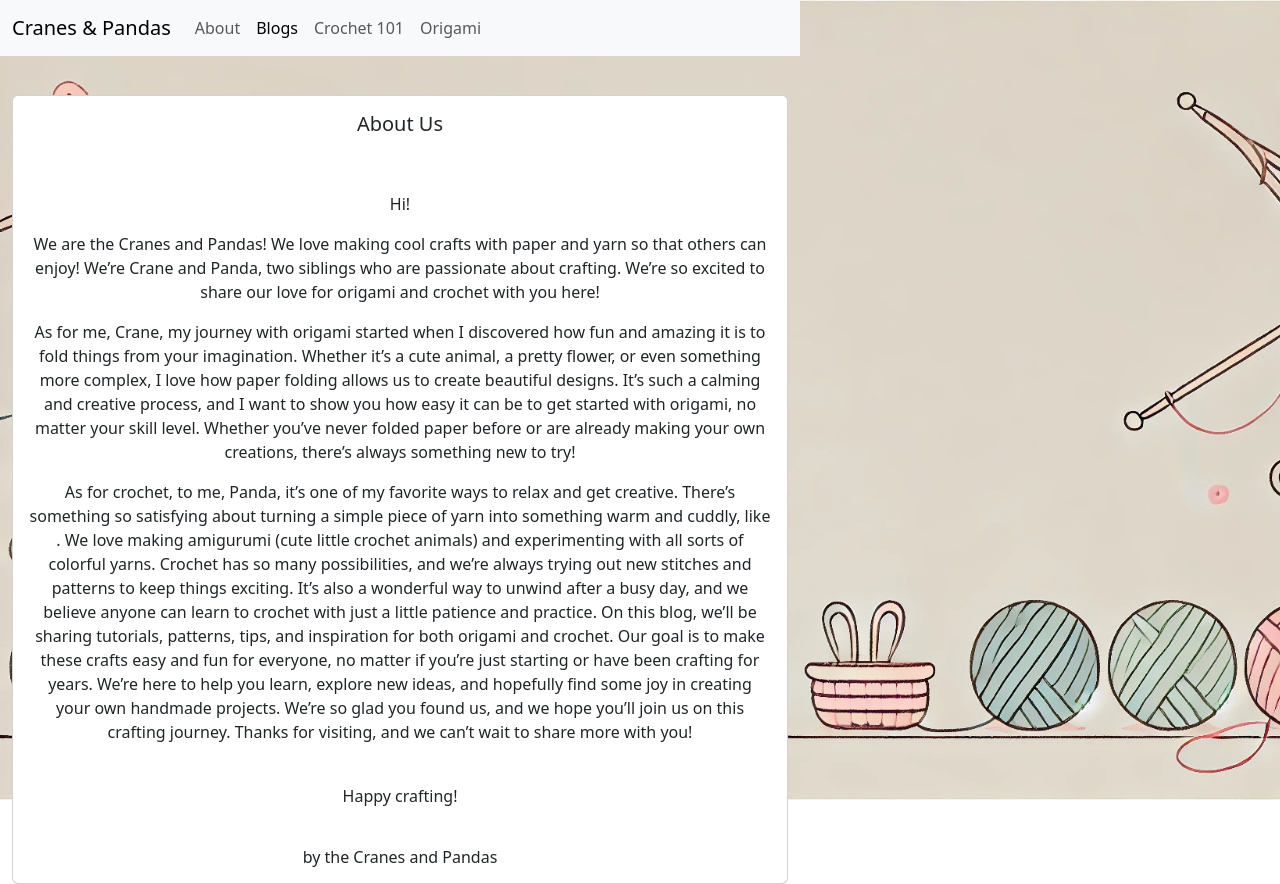
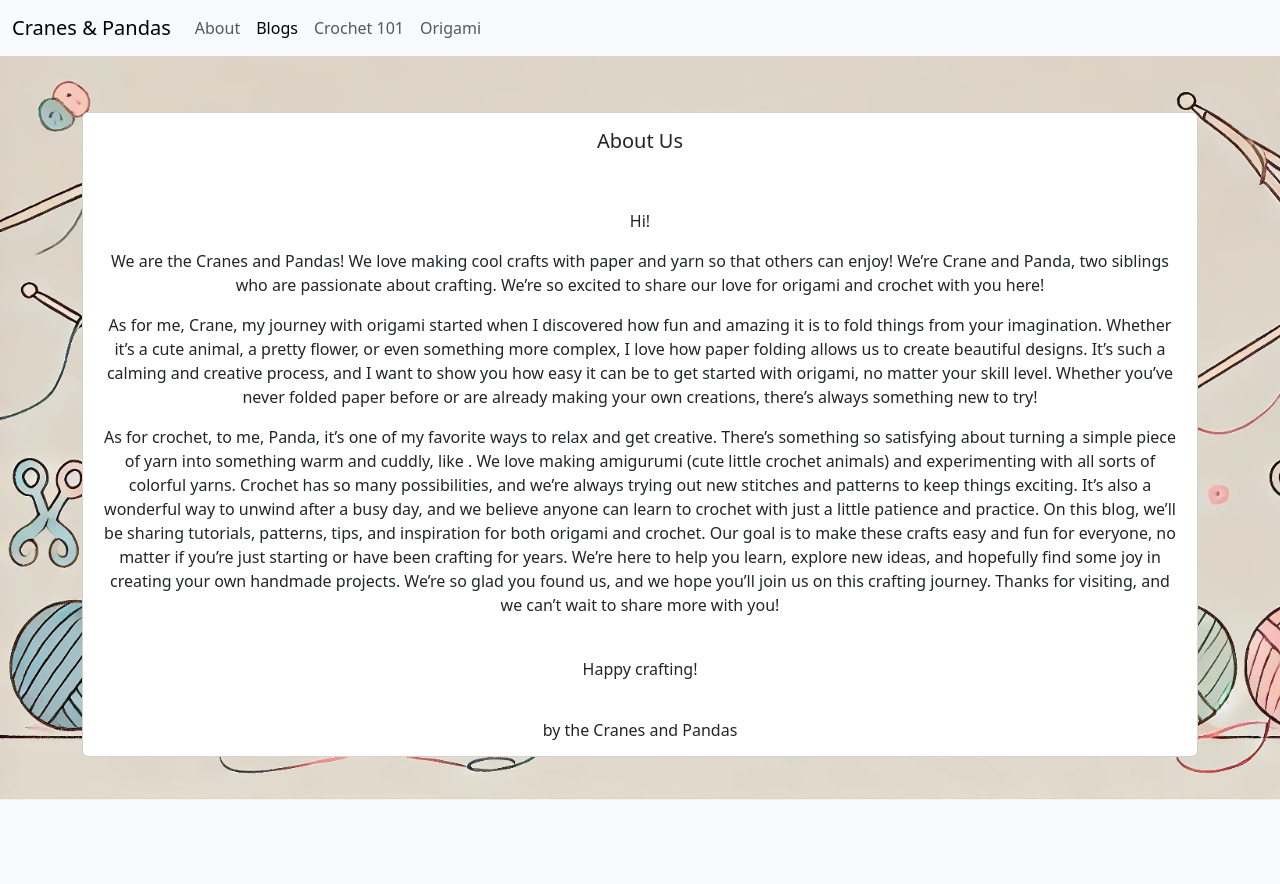
Before and after one commit to naino0316/my-blog, a Flask app: page /about in a window 1280 px wide. After the commit the page ends 800 px from the top, so only its background shows below. Run offline with Flask 3, Linux system fonts and the light colour scheme.

Commit message:
undo previous update, which was not good

```diff
--- a/static/css/style.css
+++ b/static/css/style.css
@@ -3,5 +3,4 @@ body {
     background-size: cover;
     background-repeat: no-repeat;
     height: 100vh;
-    width: 100vh;
 }
```
